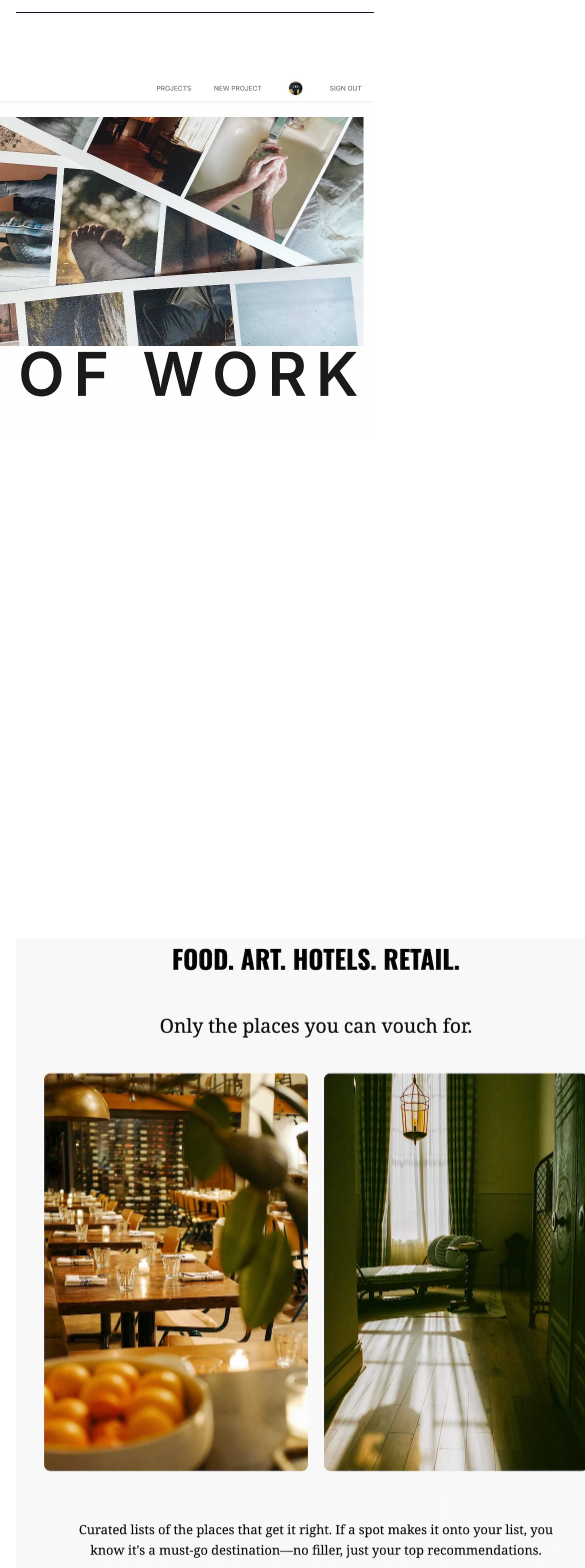
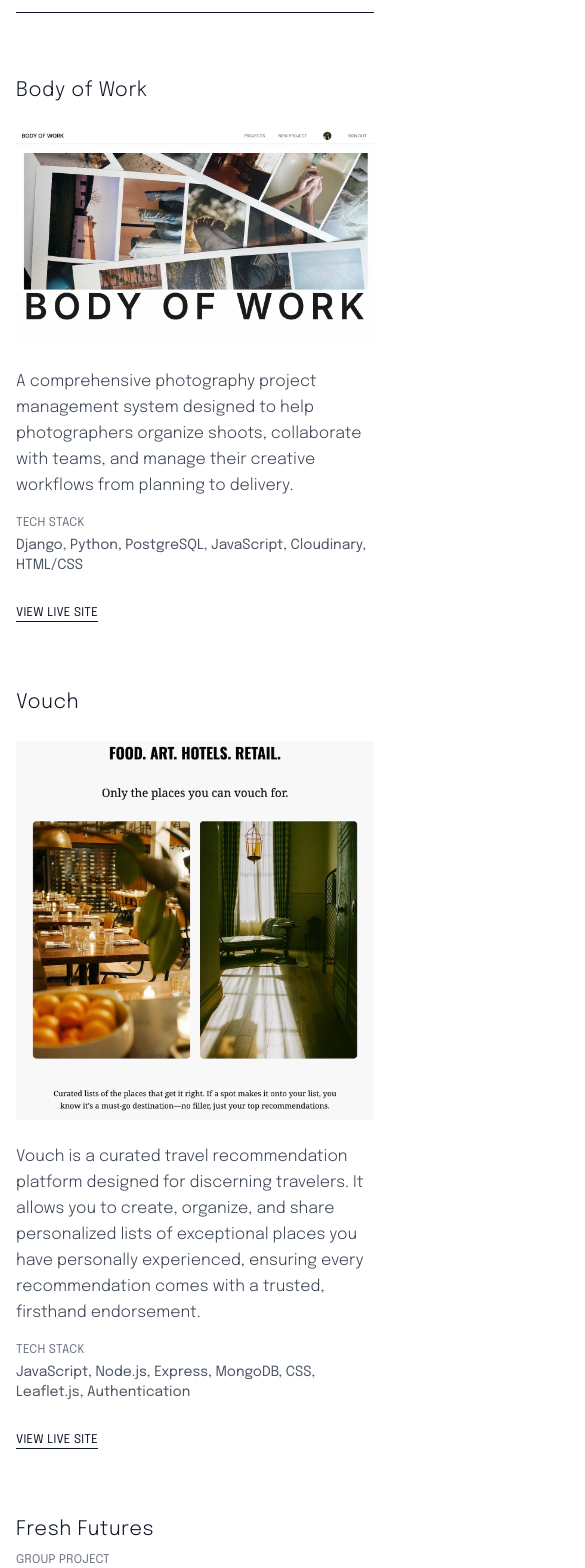
Before and after one commit to ce-joiner/ce-joiner.github.io, a React (Vite) app in the folder portfolio/: page / in a window 390 px wide. Shown: the part 940-2508 px from the top of the page, 585 px wide, since content can reach past the window. Built offline with nearby package versions, Linux system fonts and the light colour scheme.

Commit message:
Refactor About and ProjectCard components for improved layout and responsiveness; enhance mobile display with dedicated project info sections and adjust typography for better readability.

```diff
--- a/portfolio/src/components/About/About.jsx
+++ b/portfolio/src/components/About/About.jsx
@@ -35,15 +35,16 @@ function About() {
 
   return (
     <div className="px-4 pt-4 pb-32">
-      <div ref={ref} className="max-w-full">
-        {/* Main Content Grid */}
-        <div className="grid grid-cols-12 gap-32 items-start">
+      <div ref={ref} className="max-w-7xl mx-auto">
+
+        {/* Unified Responsive Layout - Stack until very large screens */}
+        <div className="flex flex-col min-[1400px]:flex-row gap-8 min-[1400px]:gap-32 items-start">
           {/* Left Column - Large Typography with Underlines */}
-          <div className="col-span-12 md:col-span-4 space-y-4">
+          <div className="w-full min-[1400px]:w-auto min-[1400px]:flex-shrink-0 min-[1400px]:max-w-md space-y-4">
             {/* A LITTLE */}
             <div className="relative">
               <motion.div
-                className="text-6xl md:text-7xl font-bold leading-none text-gray-900 tracking-wide"
+                className="text-4xl md:text-5xl lg:text-6xl xl:text-6xl min-[1400px]:text-7xl font-bold leading-none text-gray-900 tracking-wide"
                 initial={{ opacity: 0, x: -30 }}
                 whileInView={{ opacity: 1, x: 0 }}
                 viewport={{ once: true, amount: 0.3 }}
@@ -65,10 +66,10 @@ function About() {
               />
             </div>
 
-            {/* MORE ABOUT - on same line */}
+            {/* MORE ABOUT */}
             <div className="relative">
               <motion.div
-                className="text-6xl md:text-7xl font-bold leading-none text-gray-900 tracking-wide whitespace-nowrap"
+                className="text-4xl md:text-5xl lg:text-6xl xl:text-6xl min-[1400px]:text-7xl font-bold leading-none text-gray-900 tracking-wide min-[1400px]:whitespace-nowrap"
                 initial={{ opacity: 0, x: -30 }}
                 whileInView={{ opacity: 1, x: 0 }}
                 viewport={{ once: true, amount: 0.3 }}
@@ -92,9 +93,9 @@ function About() {
 
             {/* MYSELF with Image */}
             <div className="relative flex items-start gap-4">
-              <div className="flex-1">
+              <div className="flex-1 min-w-0">
                 <motion.div
-                  className="text-6xl md:text-7xl font-bold leading-none text-gray-900 tracking-wide"
+                  className="text-4xl md:text-5xl lg:text-6xl xl:text-6xl min-[1400px]:text-7xl font-bold leading-none text-gray-900 tracking-wide"
                   initial={{ opacity: 0, x: -30 }}
                   whileInView={{ opacity: 1, x: 0 }}
                   viewport={{ once: true, amount: 0.3 }}
@@ -116,13 +117,13 @@ function About() {
                 />
               </div>
 
-              {/* Photo positioned right after MYSELF - made bigger */}
+              {/* Photo positioned right after MYSELF */}
               <motion.div
                 variants={imageVariants}
                 initial="hidden"
                 whileInView="visible"
                 viewport={{ once: true, amount: 0.3 }}
-                className="relative overflow-hidden bg-gray-100 w-36 h-44 flex-shrink-0"
+                className="relative overflow-hidden bg-gray-100 w-28 h-36 md:w-32 md:h-40 lg:w-36 lg:h-44 flex-shrink-0"
               >
                 <img
                   src="public/images/profilePic.webp"
@@ -135,11 +136,11 @@ function About() {
           </div>
 
           {/* Right Column - Text Content */}
-          <div className="col-span-12 md:col-span-8 space-y-8">
+          <div className="w-full min-[1400px]:flex-1 min-[1400px]:max-w-2xl space-y-6 min-[1400px]:space-y-8">
             {/* First Text Block */}
             <div className="relative">
               <motion.p
-                className="text-lg leading-relaxed text-gray-700 font-light mb-2"
+                className="text-base md:text-lg lg:text-lg xl:text-lg min-[1400px]:text-lg leading-relaxed text-gray-700 font-light mb-2"
                 custom={0}
                 variants={textBlockVariants}
                 initial="hidden"
@@ -153,7 +154,7 @@ function About() {
             {/* Second Text Block */}
             <div className="relative">
               <motion.p
-                className="text-lg leading-relaxed text-gray-700 font-light mb-2"
+                className="text-base md:text-lg lg:text-lg xl:text-lg min-[1400px]:text-lg leading-relaxed text-gray-700 font-light mb-2"
                 custom={1}
                 variants={textBlockVariants}
                 initial="hidden"
--- a/portfolio/src/components/Work/ProjectCard.jsx
+++ b/portfolio/src/components/Work/ProjectCard.jsx
@@ -31,7 +31,7 @@ function ProjectCard({ project, index }) {
     }
   }
 
-  // Render project info
+  // Render project info (Desktop only)
   const ProjectInfo = () => (
     <div className="space-y-4">
       <div>
@@ -71,6 +71,33 @@ function ProjectCard({ project, index }) {
     </div>
   )
 
+  // Mobile project info (title first, then content after image)
+  const MobileProjectInfo = () => (
+    <div className="space-y-4">
+      <p className="text-base leading-relaxed text-gray-700 font-light">
+        {description}
+      </p>
+      <div className="space-y-1">
+        <p className="text-xs tracking-wide text-gray-500 uppercase">
+          Tech Stack
+        </p>
+        <p className="text-sm text-gray-600">
+          {techStack}
+        </p>
+      </div>
+      <div className="pt-2">
+        <a
+          href={liveUrl}
+          target="_blank"
+          rel="noopener noreferrer"
+          className="inline-block text-xs tracking-wide text-gray-900 border-b border-gray-900 hover:border-gray-400 transition-colors duration-300 uppercase"
+        >
+          {liveUrl.includes('github.com') ? 'View the GitHub Repo' : 'View Live Site'}
+        </a>
+      </div>
+    </div>
+  )
+
   // Render single image
   const SingleImage = ({ image, className = "" }) => (
     <motion.div
@@ -79,7 +106,6 @@ function ProjectCard({ project, index }) {
       whileInView="visible"
       viewport={{ once: true, amount: 0.3 }}
       className={`relative overflow-hidden bg-gray-100 ${className}`}
-      style={{ maxWidth: '600px' }}
     >
       <img
         src={image.src}
@@ -90,9 +116,9 @@ function ProjectCard({ project, index }) {
     </motion.div>
   )
 
-  // Render double images (side by side)
+  // Render double images
   const DoubleImages = () => (
-    <div className="grid grid-cols-2 gap-3" style={{ maxWidth: '600px' }}>
+    <div className="flex flex-col md:grid md:grid-cols-2 gap-3">
       {images.map((image, imgIndex) => (
         <motion.div
           key={imgIndex}
@@ -100,7 +126,7 @@ function ProjectCard({ project, index }) {
           initial="hidden"
           whileInView="visible"
           viewport={{ once: true, amount: 0.3 }}
-          className="relative overflow-hidden"
+          className="relative overflow-hidden bg-gray-100"
         >
           <img
             src={image.src}
@@ -113,7 +139,7 @@ function ProjectCard({ project, index }) {
     </div>
   )
 
-  // LEFT ALIGNED: Image left, text right
+  // LEFT ALIGNED: Image left, text right (Desktop) / Stacked (Mobile)
   if (layout === 'image-left') {
     return (
       <motion.div
@@ -121,20 +147,41 @@ function ProjectCard({ project, index }) {
         initial="hidden"
         whileInView="visible"
         viewport={{ once: true, amount: 0.3 }}
-        className="flex gap-8 mb-32 justify-start items-start"
-        style={{ maxWidth: '900px' }}
+        className="mb-16 md:mb-32"
       >
-        <div className="flex-shrink-0">
+        {/* Mobile Layout */}
+        <div className="md:hidden space-y-6">
+          {/* Title first on mobile */}
+          <div>
+            <h3 className="text-xl font-light tracking-wide text-gray-900 mb-2">
+              {title}
+            </h3>
+            {client && (
+              <p className="text-xs tracking-wide text-gray-500 uppercase">
+                {client}
+              </p>
+            )}
+          </div>
+          {/* Image */}
+          <SingleImage image={images[0]} />
+          {/* Description and details */}
+          <MobileProjectInfo />
+        </div>
+
+        {/* Desktop Layout */}
+        <div className="hidden md:flex gap-8 justify-start items-start" style={{ maxWidth: '900px' }}>
+          <div className="flex-shrink-0" style={{ maxWidth: '600px' }}>
             <SingleImage image={images[0]} />
           </div>
           <div className="w-80">
             <ProjectInfo />
           </div>
+        </div>
       </motion.div>
     )
   }
 
-  // RIGHT ALIGNED: Text left, image right
+  // RIGHT ALIGNED: Text left, image right (Desktop) / Stacked (Mobile)
   if (layout === 'image-right') {
     return (
       <motion.div
@@ -142,19 +189,41 @@ function ProjectCard({ project, index }) {
         initial="hidden"
         whileInView="visible"
         viewport={{ once: true, amount: 0.3 }}
-        className="flex gap-8 mb-32 justify-end items-start"
+        className="mb-16 md:mb-32"
       >
+        {/* Mobile Layout */}
+        <div className="md:hidden space-y-6">
+          {/* Title first on mobile */}
+          <div>
+            <h3 className="text-xl font-light tracking-wide text-gray-900 mb-2">
+              {title}
+            </h3>
+            {client && (
+              <p className="text-xs tracking-wide text-gray-500 uppercase">
+                {client}
+              </p>
+            )}
+          </div>
+          {/* Image */}
+          <SingleImage image={images[0]} />
+          {/* Description and details */}
+          <MobileProjectInfo />
+        </div>
+
+        {/* Desktop Layout */}
+        <div className="hidden md:flex gap-8 justify-end items-start">
           <div className="w-80">
             <ProjectInfo />
           </div>
-        <div className="flex-shrink-0">
+          <div className="flex-shrink-0" style={{ maxWidth: '600px' }}>
             <SingleImage image={images[0]} />
+          </div>
         </div>
       </motion.div>
     )
   }
 
-  // RIGHT ALIGNED DOUBLE: Text left, double images right
+  // RIGHT ALIGNED DOUBLE: Text left, double images right (Desktop) / Stacked (Mobile)
   if (layout === 'image-right-double') {
     return (
       <motion.div
@@ -162,13 +231,35 @@ function ProjectCard({ project, index }) {
         initial="hidden"
         whileInView="visible"
         viewport={{ once: true, amount: 0.3 }}
-        className="flex gap-8 mb-32 justify-end items-start"
+        className="mb-16 md:mb-32"
       >
+        {/* Mobile Layout */}
+        <div className="md:hidden space-y-6">
+          {/* Title first on mobile */}
+          <div>
+            <h3 className="text-xl font-light tracking-wide text-gray-900 mb-2">
+              {title}
+            </h3>
+            {client && (
+              <p className="text-xs tracking-wide text-gray-500 uppercase">
+                {client}
+              </p>
+            )}
+          </div>
+          {/* Images stacked vertically on mobile */}
+          <DoubleImages />
+          {/* Description and details */}
+          <MobileProjectInfo />
+        </div>
+
+        {/* Desktop Layout */}
+        <div className="hidden md:flex gap-8 justify-end items-start">
           <div className="w-80">
             <ProjectInfo />
           </div>
-        <div className="flex-shrink-0">
+          <div className="flex-shrink-0" style={{ maxWidth: '600px' }}>
             <DoubleImages />
+          </div>
         </div>
       </motion.div>
     )
```
Lines whose indentation alone changed are shown as unchanged.
